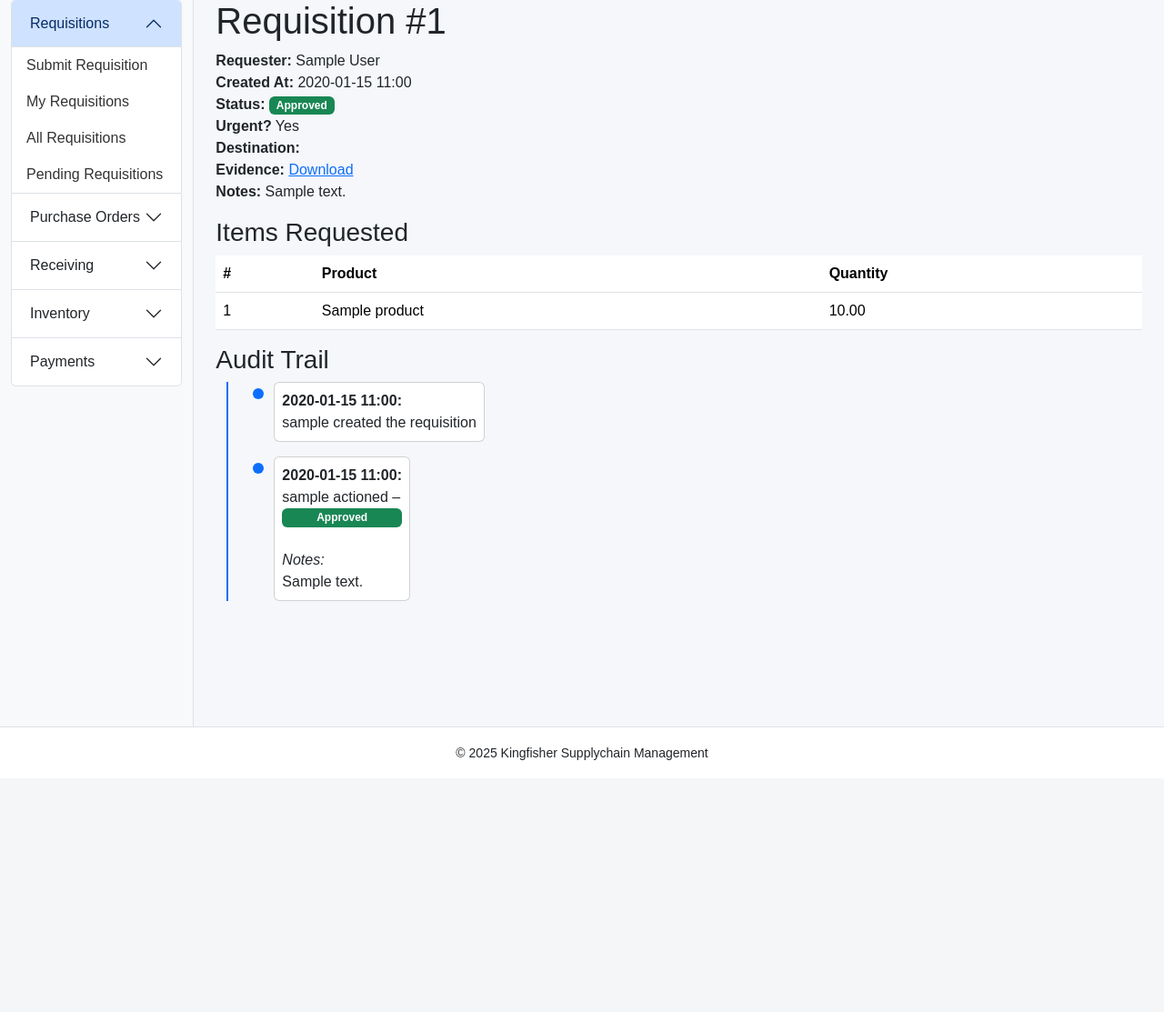
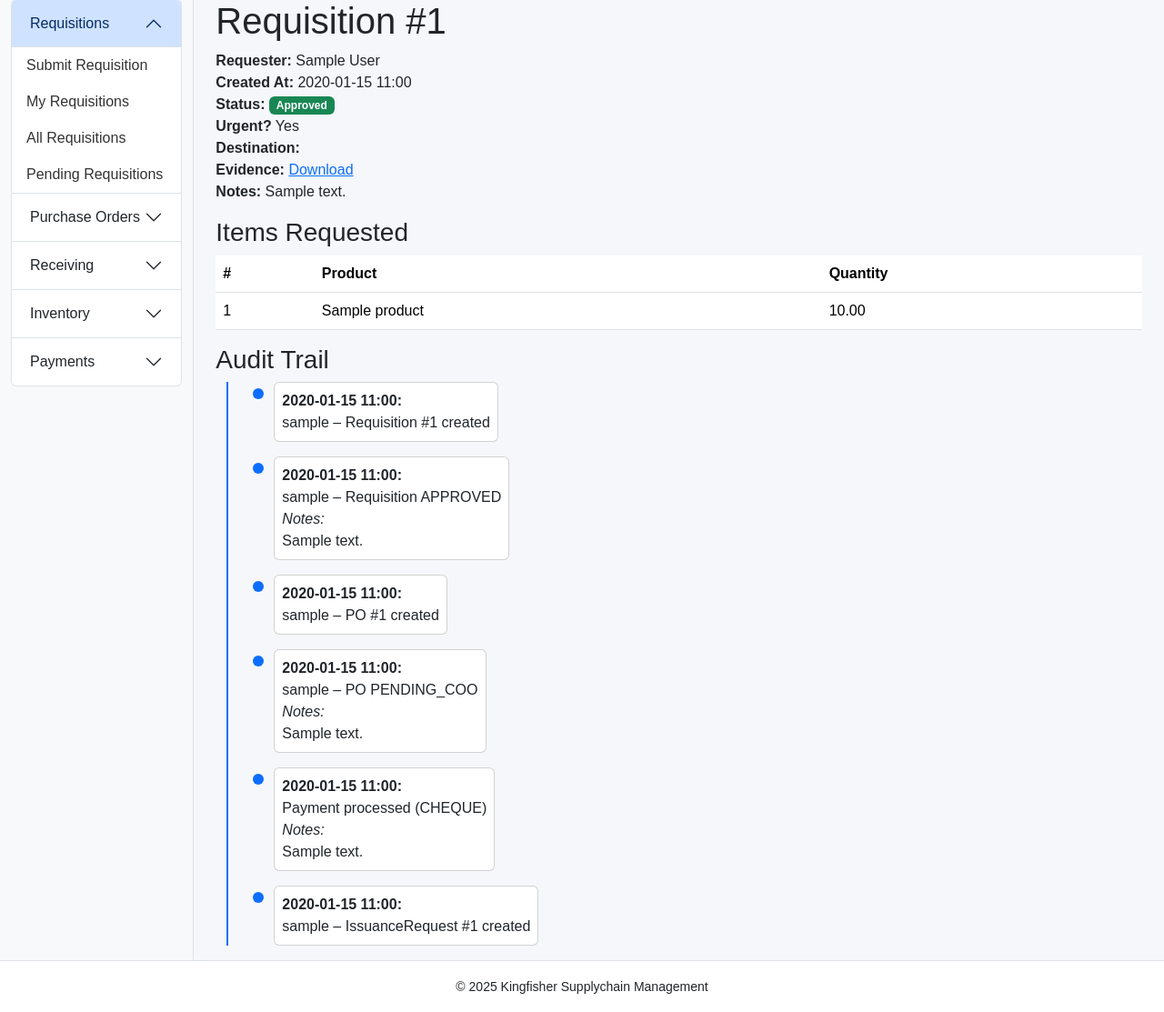
Before and after one commit to KiishiAD/kingfisher_inventory_management, a Django app: page /supplychain/requisitions/1/ in a window 1280 px wide. Shown: the part 73-1186 px from the top of the page at 91% size. Before the commit the page ends 909 px from the top, so only its background shows below. Run offline with Django 5.2, Linux system fonts and the light colour scheme; a user stored in the database is signed in; data comes from the database, SQL or seed files in the repository; tables that the repository leaves empty hold one stand-in row (values such as "Sample post").

Commit message:
added a work item timeline to facilitate audit trail and implemented it with the requisition workflow

```diff
--- a/supplychain_test/supplychain/templates/supplychain/requisitions/detail.html
+++ b/supplychain_test/supplychain/templates/supplychain/requisitions/detail.html
@@ -43,20 +43,15 @@
 
  <h3>Audit Trail</h3>
 <div class="timeline">
+  {% for e in timeline %}
     <div class="timeline-item">
       <span class="timeline-dot"></span>
       <div class="timeline-content card p-2">
-        <strong>{{ requisition.created_at|date:"Y-m-d H:i" }}:</strong>
-        {{ requisition.requester.username }} created the requisition
-      </div>
-    </div>
-    {% for a in approvals %}
-      <div class="timeline-item">
-        <span class="timeline-dot"></span>
-        <div class="timeline-content card p-2">
-          <strong>{{ a.timestamp|date:"Y-m-d H:i" }}:</strong>
-          {{ a.approver.username }} actioned – {{ a.action|status_badge }}
-          {% if a.notes %}<br><em>Notes:</em> {{ a.notes }}{% endif %}
+        <strong>{{ e.timestamp|date:"Y-m-d H:i" }}:</strong>
+        {% if e.who %}{{ e.who.username }} – {% endif %}{{ e.label }}
+        {% if e.details %}
+          <br><em>Notes:</em> {{ e.details|linebreaksbr }}
+        {% endif %}
       </div>
     </div>
   {% empty %}
--- a/supplychain_test/supplychain/utils.py
+++ b/supplychain_test/supplychain/utils.py
@@ -96,3 +96,64 @@ def generate_issuance_for_requisition(requisition, created_by):
             quantity=item.quantity,
         )
     return iss
+
+def build_workitem_timeline(requisition):
+    events = []
+
+    # Requisition created (no details; the initial note is logged as an approval now)
+    events.append({
+        "timestamp": requisition.created_at,
+        "who": requisition.requester,
+        "label": f"Requisition #{requisition.id} created",
+        "details": "",
+    })
+
+    # All approvals & conversations (includes requester + approvers)
+    for a in requisition.approvals.select_related("approver"):
+        events.append({
+            "timestamp": a.timestamp,
+            "who": a.approver,
+            "label": f"Requisition {a.action}",
+            "details": a.notes,
+        })
+
+    # Purchase order (OneToOne from Requisition)
+    po = getattr(requisition, "purchase_order", None)
+    if po:
+        events.append({
+            "timestamp": po.created_at,
+            "who": po.created_by,
+            "label": f"PO #{po.id} created",
+            "details": "",
+        })
+
+        for a in po.approvals.select_related("approver"):
+            events.append({
+                "timestamp": a.timestamp,
+                "who": a.approver,
+                "label": f"PO {a.action}",
+                "details": a.notes,
+            })
+
+        payment = getattr(po, "payment", None)
+        if payment:
+            events.append({
+                "timestamp": payment.processed_at,
+                "who": None,  # or payment.processed_by if you add it later
+                "label": f"Payment processed ({payment.payment_type})",
+                "details": payment.payment_notes,
+            })
+
+    # Issuance (OneToOne from Requisition)
+    issuance = getattr(requisition, "issuance_request", None)
+    if issuance:
+        events.append({
+            "timestamp": issuance.created_at,
+            "who": issuance.requester,
+            "label": f"IssuanceRequest #{issuance.id} created",
+            "details": "",
+        })
+
+    # Sort chronologically
+    events.sort(key=lambda e: e["timestamp"])
+    return events
--- a/supplychain_test/supplychain/views/requisition_views.py
+++ b/supplychain_test/supplychain/views/requisition_views.py
@@ -9,6 +9,8 @@ from django.db import transaction
 from ..models import Requisition, RequisitionApproval, Destination
 from ..forms import RequisitionForm, RequisitionItemFormSet, RequisitionApprovalForm, RequisitionFilterForm
 from ..utils import generate_po_for_requisition
+from ..utils import build_workitem_timeline
+
 
 logger = logging.getLogger(__name__)
 
@@ -42,6 +44,16 @@ class RequisitionCreateView(LoginRequiredMixin, PermissionRequiredMixin, CreateV
             self.object = form.save()
             item_formset.instance = self.object
             item_formset.save()
+
+        #log the requester’s initial note as an approval entry
+        initial_note = (form.cleaned_data.get('notes') or "").strip()
+        if initial_note:
+            RequisitionApproval.objects.create(
+                requisition=self.object,
+                approver=self.request.user,     # requester here
+                action=Requisition.PENDING,
+                notes=f"Requester note: {initial_note}",
+            )
             messages.success(
                 self.request,
                 f"Requisition #{self.object.id} created successfully!"
@@ -49,6 +61,8 @@ class RequisitionCreateView(LoginRequiredMixin, PermissionRequiredMixin, CreateV
             return redirect(self.success_url)
         else:
             return self.render_to_response(self.get_context_data(form=form))
+
+
 
     def handle_no_permission(self):
         messages.error(self.request, "You do not have permission to submit requisitions.")
@@ -90,22 +104,89 @@ class RequisitionUpdateView(LoginRequiredMixin, PermissionRequiredMixin, UpdateV
     def form_valid(self, form):
         context = self.get_context_data()
         item_formset = context['item_formset']
-        if item_formset.is_valid():
-            self.object = form.save()
-            item_formset.instance = self.object
-            item_formset.save()
-            self.object.status = Requisition.PENDING
-            self.object.save(update_fields=['status', 'updated_at'])
-            RequisitionApproval.objects.create(
-                requisition=self.object,
-                approver=self.request.user,
-                action=Requisition.PENDING,
-                notes='Requisition updated'
-            )
-            messages.success(self.request, f"Requisition #{self.object.id} updated and resubmitted for approval.")
-            return redirect(self.success_url)
-        else:
+
+        if not item_formset.is_valid():
             return self.render_to_response(self.get_context_data(form=form))
+
+        # --- Build a simple summary of item-level changes BEFORE saving ---
+        item_changes = []
+
+        for f in item_formset.forms:
+            if not f.has_changed():
+                continue
+
+            # new item (added)
+            if f.instance.pk is None and not f.cleaned_data.get('DELETE', False):
+                item_changes.append(
+                    f"Added {f.cleaned_data.get('product')} × {f.cleaned_data.get('quantity')}"
+                )
+                continue
+
+            # deleted item
+            if f.cleaned_data.get('DELETE', False):
+                # Only log if this row actually existed in the DB
+                if f.instance.pk is not None:
+                    item_changes.append(
+                        f"Removed {f.instance.product} × {f.instance.quantity}"
+                    )
+                # if pk is None it was never saved, so we just ignore it
+                continue
+
+            # updated existing item
+            line_bits = []
+            if 'product' in f.changed_data:
+                line_bits.append(
+                    f"product: {f.instance.product} → {f.cleaned_data.get('product')}"
+                )
+            if 'quantity' in f.changed_data:
+                line_bits.append(
+                    f"quantity: {f.instance.quantity} → {f.cleaned_data.get('quantity')}"
+                )
+            if 'supplier' in f.changed_data:
+                line_bits.append(
+                    f"supplier: {f.instance.supplier} → {f.cleaned_data.get('supplier')}"
+                )
+
+            if line_bits:
+                item_changes.append(
+                    f"Updated item {f.instance.product}: " + "; ".join(line_bits)
+                )
+        # --- Save requisition + items ---
+        self.object = form.save()
+        item_formset.instance = self.object
+        item_formset.save()
+
+        # Set back to pending
+        self.object.status = Requisition.PENDING
+        self.object.save(update_fields=['status', 'updated_at'])
+
+        # --- Build the audit note text ---
+        requester_reply = (form.cleaned_data.get('notes') or "").strip()
+        note_parts = []
+
+        if requester_reply:
+            note_parts.append(f"Requester reply: {requester_reply}")
+
+        if item_changes:
+            note_parts.append("Changes: " + " | ".join(item_changes))
+
+        if not note_parts:
+            note_parts.append("Requisition updated")
+
+        # --- Log a NEW audit entry (conversation continues, nothing overwritten) ---
+        RequisitionApproval.objects.create(
+            requisition=self.object,
+            approver=self.request.user,        # requester here
+            action=Requisition.PENDING,
+            notes="\n".join(note_parts),
+        )
+
+        messages.success(
+            self.request,
+            f"Requisition #{self.object.id} updated and resubmitted for approval."
+        )
+        return redirect(self.success_url)
+
 
     def handle_no_permission(self):
         messages.error(self.request, "You do not have permission to update requisitions.")
@@ -216,6 +297,7 @@ class RequisitionDetailView(LoginRequiredMixin, View):
                 'approval_form': approval_form,
                 'can_approve': can_approve,
                 'section': 'requisitions',
+                'timeline': build_workitem_timeline(requisition)
             }
             return render(request, 'supplychain/requisitions/detail.html', context)
         else:
@@ -236,7 +318,7 @@ class RequisitionDetailView(LoginRequiredMixin, View):
                 with transaction.atomic():
                     form.save(requisition=requisition, approver=request.user)
                     if requisition.status == Requisition.APPROVED:
-                        if requisition.destination.name == Destination.SUPPLIER:
+                        if requisition.destination.name == Destination.PURCHASE:
                             generate_po_for_requisition(
                                 requisition, created_by=request.user
                             )
@@ -270,5 +352,6 @@ class RequisitionDetailView(LoginRequiredMixin, View):
                 'approval_form': form,
                 'can_approve': True,
                 'section': 'requisitions',
+                'timeline': build_workitem_timeline(requisition)
             }
             return render(request, 'supplychain/requisitions/detail.html', context)
```
Also changed, not shown: supplychain_test/supplychain/tests/models/test_master_data.py (+4 -2 lines), supplychain_test/supplychain/tests/models/test_requisition.py (+4 -4 lines), supplychain_test/supplychain/tests/views/test_requisition_views.py (+1 -1 lines), supplychain_test/media/requisition_evidence/4f287310-0e1a-4f85-b1a7-1ce2c7eab4e.jpeg (added), supplychain_test/media/requisition_evidence/4f287310-0e1a-4f85-b1a7-1ce2c7eab4e_ucoVrLE.jpeg (added), 10 other files. Lines whose indentation alone changed are shown as unchanged.
